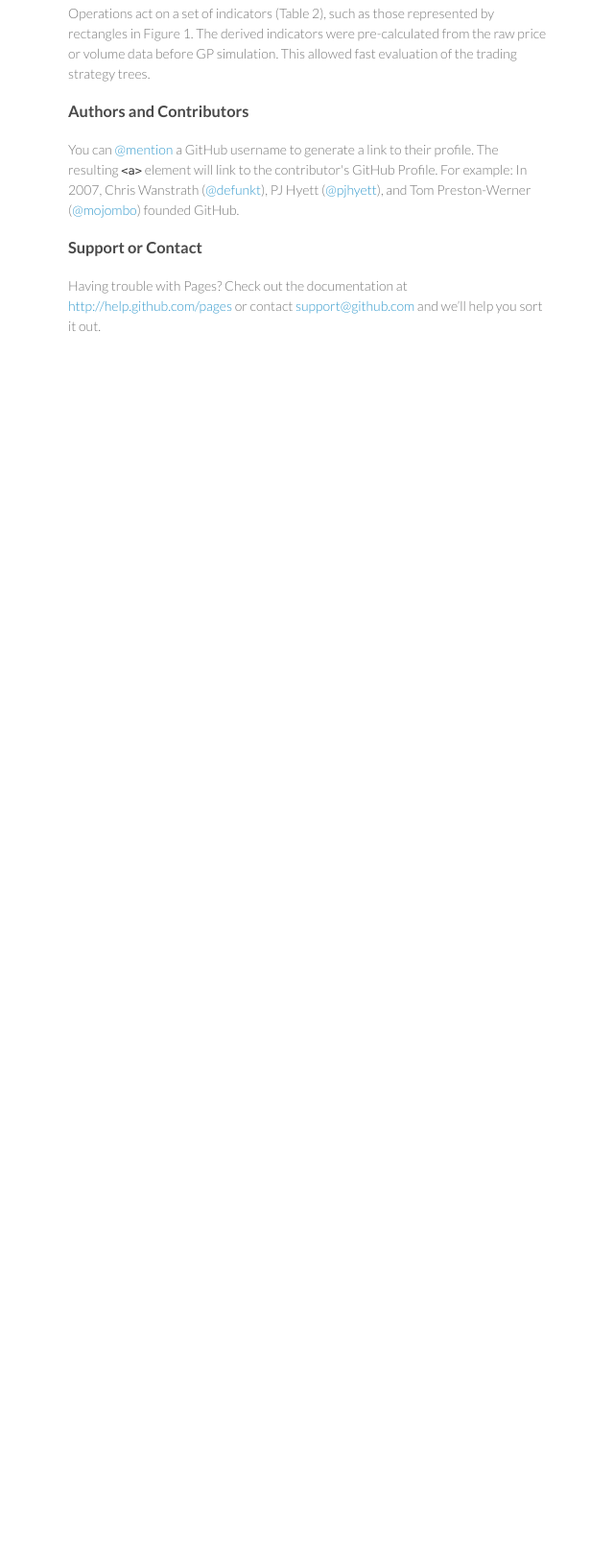
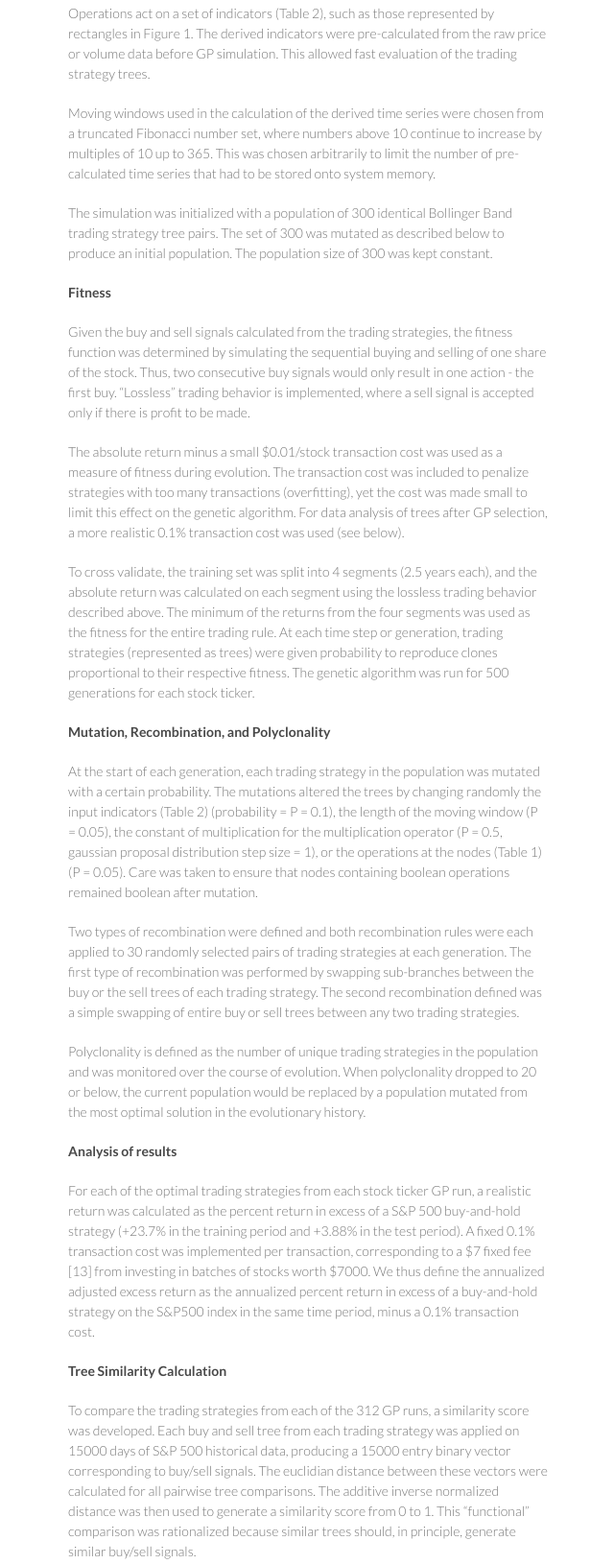
Before and after one commit to 72L/am207, a plain HTML site: page index.html in a window 1280 px wide. Shown: the part 3036-4666 px from the top of the page at 96% size, without its empty margins (499-1139 px from the left). Before the commit the page ends 3456 px from the top, so only its background shows below. Drawn offline with Linux system fonts and the light colour scheme.

Commit message:
up to results

```diff
--- a/index.html
+++ b/index.html
@@ -68,15 +68,40 @@
 
 <p>Operations act on a set of indicators (Table 2), such as those represented by rectangles in Figure 1. The derived indicators were pre-calculated from the raw price or volume data before GP simulation. This allowed fast evaluation of the trading strategy trees.
 </p>
-<p></p>
+<p>Moving windows used in the calculation of the derived time series were chosen from a truncated Fibonacci number set, where numbers above 10 continue to increase by multiples of 10 up to 365. This was chosen arbitrarily to limit the number of pre-calculated time series that had to be stored onto system memory. </p>
+<p>The simulation was initialized with a population of 300 identical Bollinger Band trading strategy tree pairs.  The set of 300 was mutated as described below to produce an initial population. The population size of 300 was kept constant.</p>
+
+<h4>Fitness</h4>
+
+<p>Given the buy and sell signals calculated from the trading strategies, the fitness function was determined by simulating the sequential buying and selling of one share of the stock. Thus, two consecutive buy signals would only result in one action - the first buy. “Lossless” trading behavior is implemented, where a sell signal is accepted only if there is profit to be made. </p>
+<p>The absolute return minus a small $0.01/stock transaction cost was used as a measure of fitness during evolution. The transaction cost was included to penalize strategies with too many transactions (overfitting), yet the cost was made small to limit this effect on the genetic algorithm. For data analysis of trees after GP selection, a more realistic 0.1% transaction cost was used (see below). </p>
+<p>To cross validate, the training set was split into 4 segments (2.5 years each), and the absolute return was calculated on each segment using the lossless trading behavior described above.  The minimum of the returns from the four segments was used as the fitness for the entire trading rule. At each time step or generation, trading strategies (represented as trees) were given probability to reproduce clones proportional to their respective fitness. The genetic algorithm was run for 500 generations for each stock ticker. </p>
+
+<h4>Mutation, Recombination, and Polyclonality</h4>
+<p>At the start of each generation, each trading strategy in the population was mutated with a certain probability. The mutations altered the trees by changing randomly the input indicators (Table 2) (probability = P = 0.1), the length of the moving window (P = 0.05), the constant of multiplication for the multiplication operator (P =  0.5, gaussian proposal distribution step size = 1), or the operations at the nodes (Table 1) (P = 0.05). Care was taken to ensure that nodes containing boolean operations remained boolean after mutation. </p>
+<p>Two types of recombination were defined and both recombination rules were each applied to 30 randomly selected pairs of trading strategies at each generation. The first type of recombination was performed by swapping sub-branches between the buy or the sell trees of each trading strategy. The second recombination defined was a simple swapping of entire buy or sell trees between any two trading strategies. </p>
+<p>Polyclonality is defined as the number of unique trading strategies in the population and was monitored over the course of evolution. When polyclonality dropped to 20 or below, the current population would be replaced by a population mutated from the most optimal solution in the evolutionary history. </p>
+
+<h4>Analysis of results</h4>
+<p>For each of the optimal trading strategies from each stock ticker GP run, a realistic return was calculated as the percent return in excess of a S&P 500 buy-and-hold strategy (+23.7% in the training period and +3.88% in the test period). A fixed 0.1% transaction cost was implemented per transaction, corresponding to a $7 fixed fee [13] from investing in batches of stocks worth $7000. We thus define the annualized adjusted excess return as the annualized percent return in excess of a buy-and-hold strategy on the S&P500 index in the same time period, minus a 0.1% transaction cost. </p>
+
+<h4>Tree Similarity Calculation</h4>
+<p>To compare the trading strategies from each of the 312 GP runs, a similarity score was developed. Each buy and sell tree from each trading strategy was applied on 15000 days of S&P 500 historical data, producing a 15000 entry binary vector corresponding to buy/sell signals. The euclidian distance between these vectors were calculated for all pairwise tree comparisons. The additive inverse normalized distance was then used to generate a similarity score from 0 to 1. This “functional” comparison was rationalized because similar trees should, in principle, generate similar buy/sell signals. </p>
+<p>Figure 2 shows two buy trees (A&B) that were deemed similar (scoreAB = 0.940) and a third tree (C) that was deemed not similar compared to the other two (scoreAC = 0.0003, scoreBC = 0.0015). In broad strokes, one could rationalize why trees A and B might have been scored as similar. The root (top) node of tree B can be flipped such that the root operation of both trees A and B are “greater than” a certain volume lag. In addition, it is plausible that the current volume minus the minimum volume over the last three days (tree B) is an approximation of the standard deviation of volume over the last 8 days (tree A). Certainly, these trees produced very similar buy signals over the course of roughly 41 years on the S&P 500 index, suggesting that they are functionally similar even though it may be hard to intuitively rationalize why they would be. It is also clear that tree C is different from A and B because it includes price data that is combined with volume data.</p>
+
+<img src="https://cloud.githubusercontent.com/assets/5567899/2940865/3161a518-d991-11e3-8d4b-e324c29cadfc.png"/>
+
+
+
+<h3>
+<a name="results" class="anchor" href="#results"><span class="octicon octicon-link"></span></a>Results</h3>
 
 
 
 
-<h3>
-<a name="authors-and-contributors" class="anchor" href="#authors-and-contributors"><span class="octicon octicon-link"></span></a>Authors and Contributors</h3>
 
-<p>You can <a href="https://github.com/blog/821" class="user-mention">@mention</a> a GitHub username to generate a link to their profile. The resulting <code>&lt;a&gt;</code> element will link to the contributor's GitHub Profile. For example: In 2007, Chris Wanstrath (<a href="https://github.com/defunkt" class="user-mention">@defunkt</a>), PJ Hyett (<a href="https://github.com/pjhyett" class="user-mention">@pjhyett</a>), and Tom Preston-Werner (<a href="https://github.com/mojombo" class="user-mention">@mojombo</a>) founded GitHub.</p>
+
+
 
 <h3>
 <a name="support-or-contact" class="anchor" href="#support-or-contact"><span class="octicon octicon-link"></span></a>Support or Contact</h3>
```
